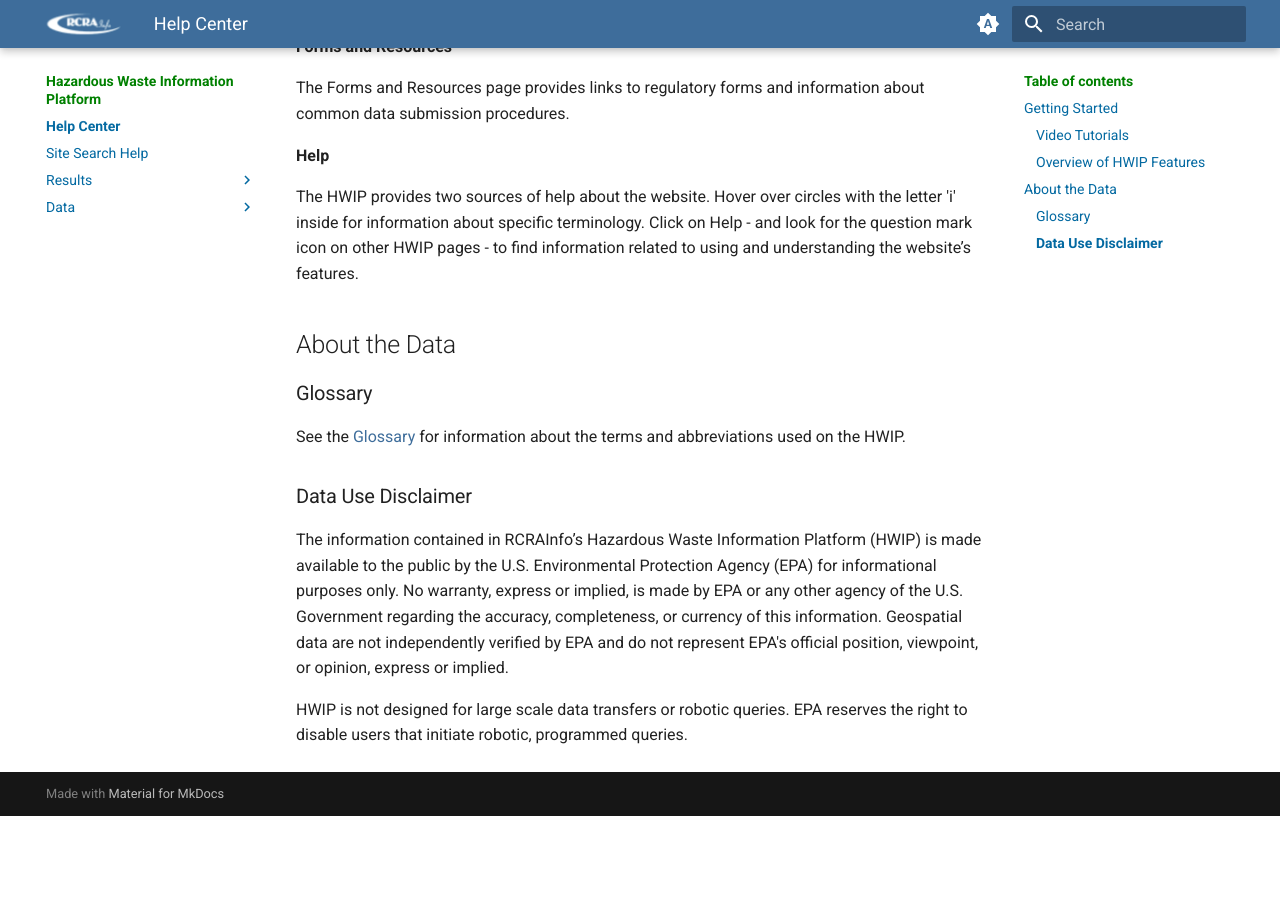
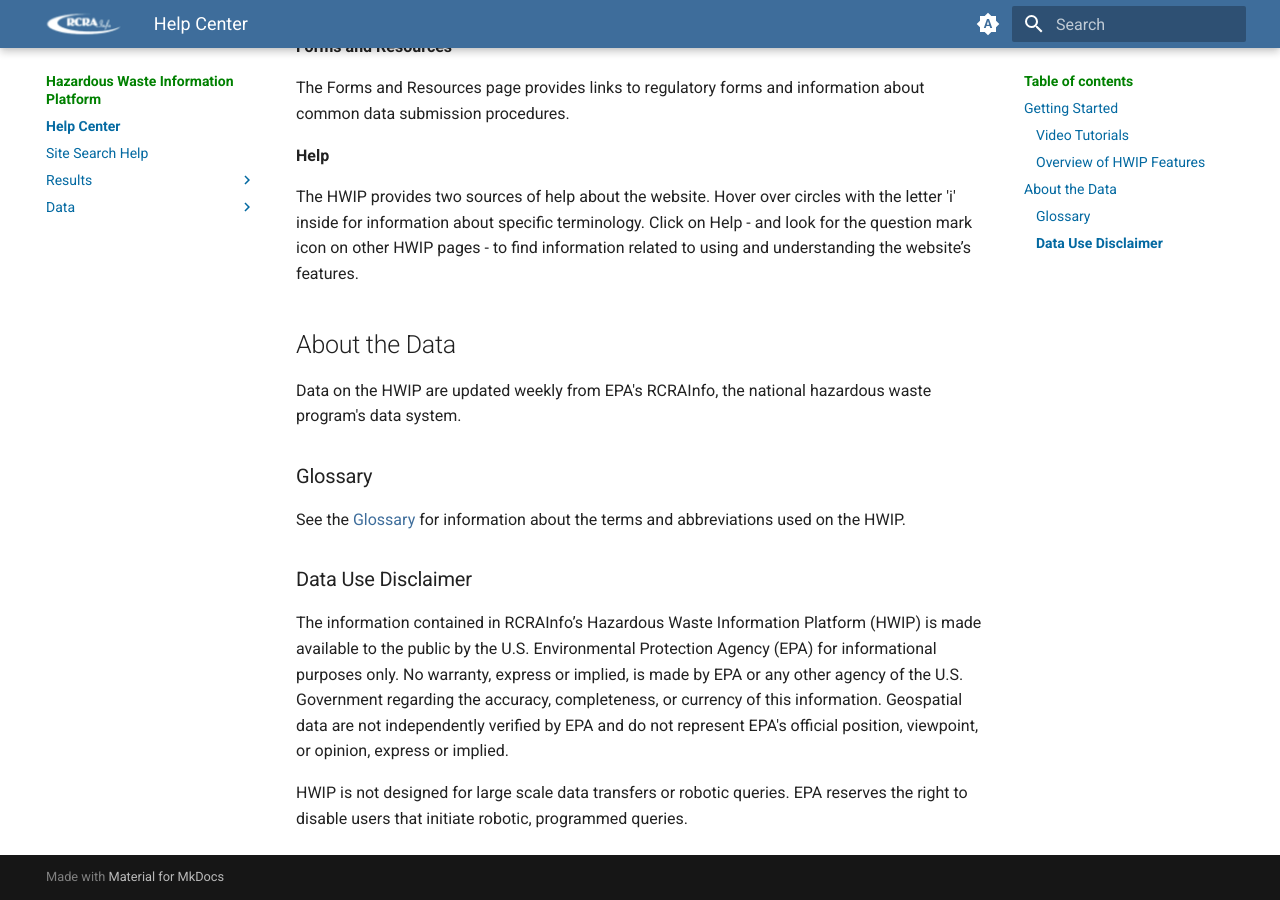
Before and after one commit to furrlori-oss/hwip, an MkDocs documentation site: the page built from docs/index.md, in a window 1280 px wide and 900 px high, scrolled down 1263 px. Built offline with MkDocs 1.6.1 and Material for MkDocs 9.7.7, drawn with Linux system fonts in a browser that asks for light colours; before the commit the page ends 2079 px from its top, so only the background shows below that.

Commit message:
Update index.md

```diff
--- a/docs/index.md
+++ b/docs/index.md
@@ -40,6 +40,8 @@
 
 ## About the Data
 
+Data on the HWIP are updated weekly from EPA's RCRAInfo, the national hazardous waste program's data system.
+
 ### Glossary
 
 See the [Glossary](https://usepa.github.io/hwip/data/terms-glossary/) for information about the terms and abbreviations used on the HWIP.
```
